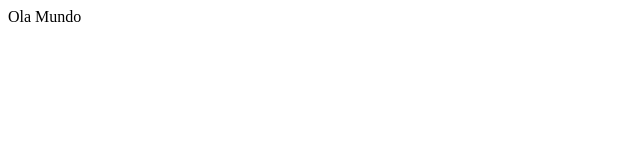
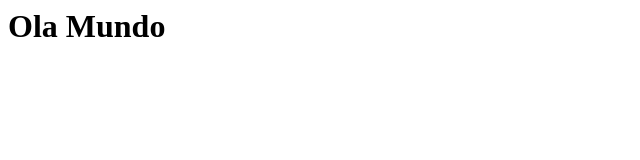
Before and after one commit to thiago4523/aula-impacta, a plain HTML site: page index.html in a window 1280 px wide. Shown: the whole page, without its empty margins (0-640 px from the left). Drawn offline with Linux system fonts and the light colour scheme.

Commit message:
Update index.html

```diff
--- a/index.html
+++ b/index.html
@@ -1 +1 @@
-<h<h1> Ola Mundo </h1>
+<h1> Ola Mundo </h1>
```
